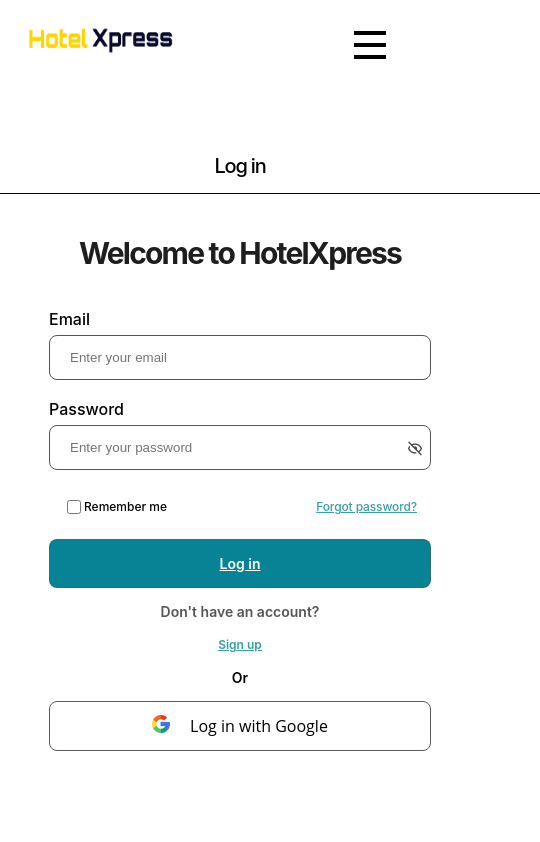
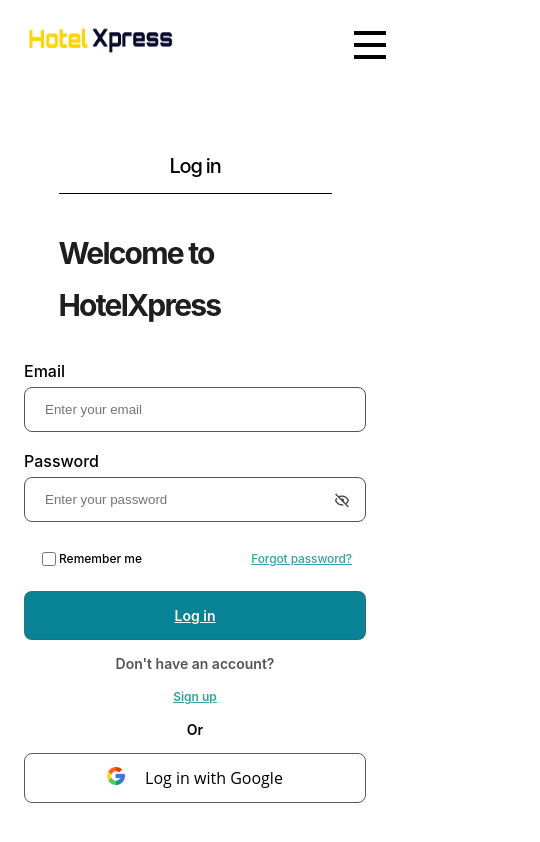
Before and after one commit to anwarkh0/Codi-NWC-Grp2-FirstProject-FrontEnd, a React (Create React App) app in the folder client/: page /logIn in a window 390 px wide. Shown: the top 842 px of the page, 540 px wide, since content can reach past the window. Built offline with nearby package versions, Linux system fonts and the light colour scheme; no server answers.

Commit message:
fixed signup/in forms

```diff
--- a/client/src/pages/log-in/login.module.css
+++ b/client/src/pages/log-in/login.module.css
@@ -1,13 +1,13 @@
 .wrapper{
     display: flex;
     flex-direction: column;
-    width: 30em;
+    width: 70vw;
     align-items: center;
     margin: 8rem auto;
 }
 .login{
     display: block;
-    width: 30em;
+    width: 70vw;
     color: #000;
     text-align: center;
     font-family: Inter;
@@ -161,3 +161,11 @@
 line-height: 20px;
 letter-spacing: -0.12px;
 }
+@media(max-width:400px){
+    .signupBtn, .gSign, .inp{
+        width: 300px;
+    }
+    .hidden{
+        left:19em;
+    }
+}
--- a/client/src/pages/sign-up/SignUp.js
+++ b/client/src/pages/sign-up/SignUp.js
@@ -25,7 +25,7 @@
             type="password"
           />
           <span className={signupModule.hidden}>
-            <img src={hidden} />
+            <img alt="hidden eye" src={hidden} />
           </span>
         </label>
         <label className={signupModule.inpLabel}>
@@ -36,7 +36,7 @@
             type="password"
           />
           <span className={signupModule.hidden}>
-            <img src={hidden} />
+            <img alt="hidden eye" src={hidden} />
           </span>
         </label>
         <Link to="/" className={signupModule.signupBtn}>
@@ -49,7 +49,7 @@
         <p className={signupModule.or}>Or</p>
         <Link to="/" className={signupModule.gSign}>
           <span className={signupModule.glogo}>
-            <img src={googleG} />
+            <img alt="gsign" src={googleG} />
           </span>
           Sign up with Google
         </Link>
--- a/client/src/pages/sign-up/signup.module.css
+++ b/client/src/pages/sign-up/signup.module.css
@@ -1,13 +1,13 @@
 .wrapper{
     display: flex;
     flex-direction: column;
-    width: 30em;
+    width: 70vw;
     align-items: center;
     margin: 8rem auto;
 }
 .signup{
     display: block;
-    width: 30em;
+    width: 70vw;
     color: #000;
     text-align: center;
     font-family: Inter;
@@ -126,3 +126,11 @@
     display: flex;
     flex-direction: column;
 }
+@media (max-width:400px){
+    .signupBtn, .inp, .gSign{
+        width: 300px;
+    }
+    .hidden{
+        left:19em;
+    }
+}
```
